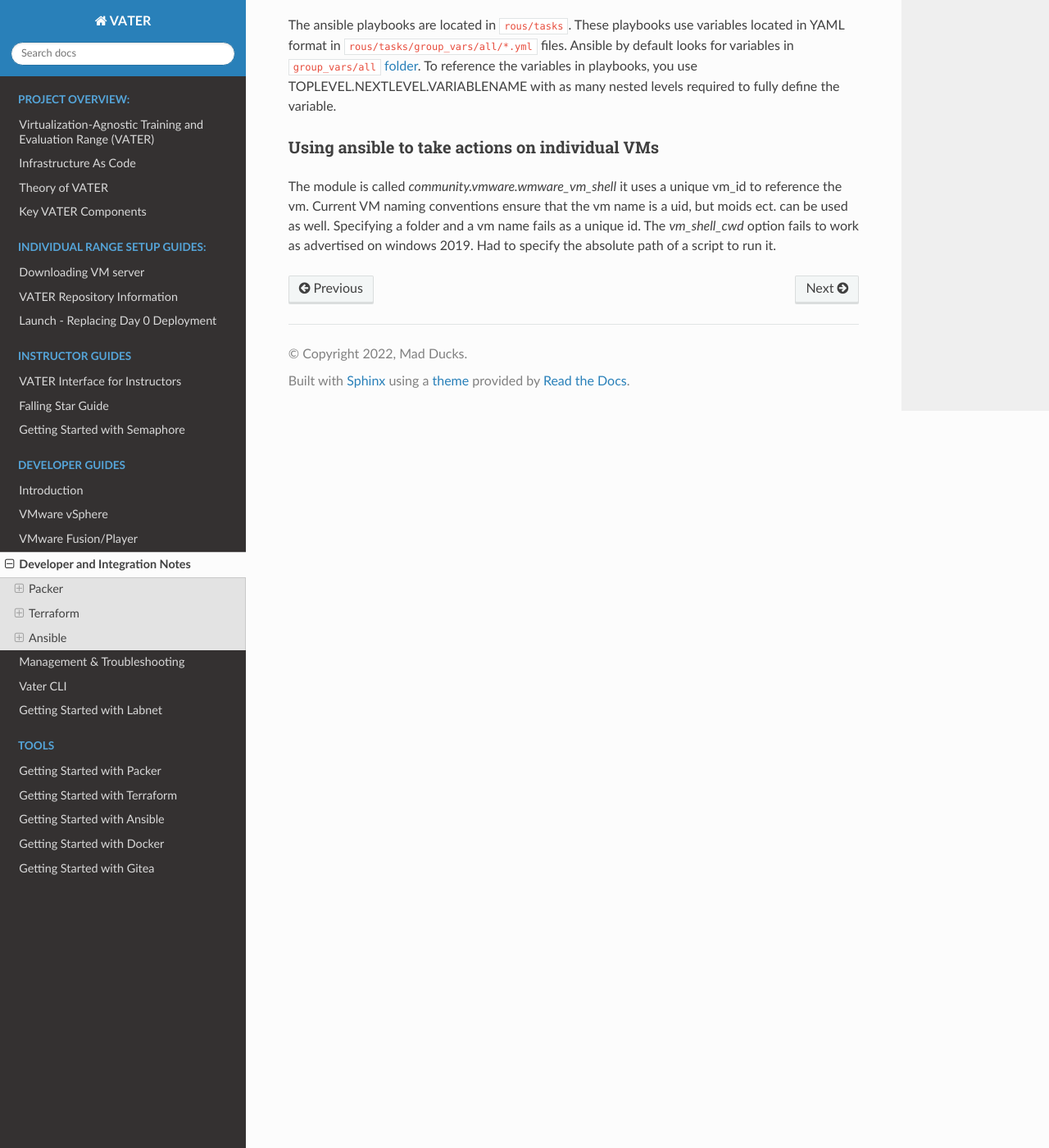
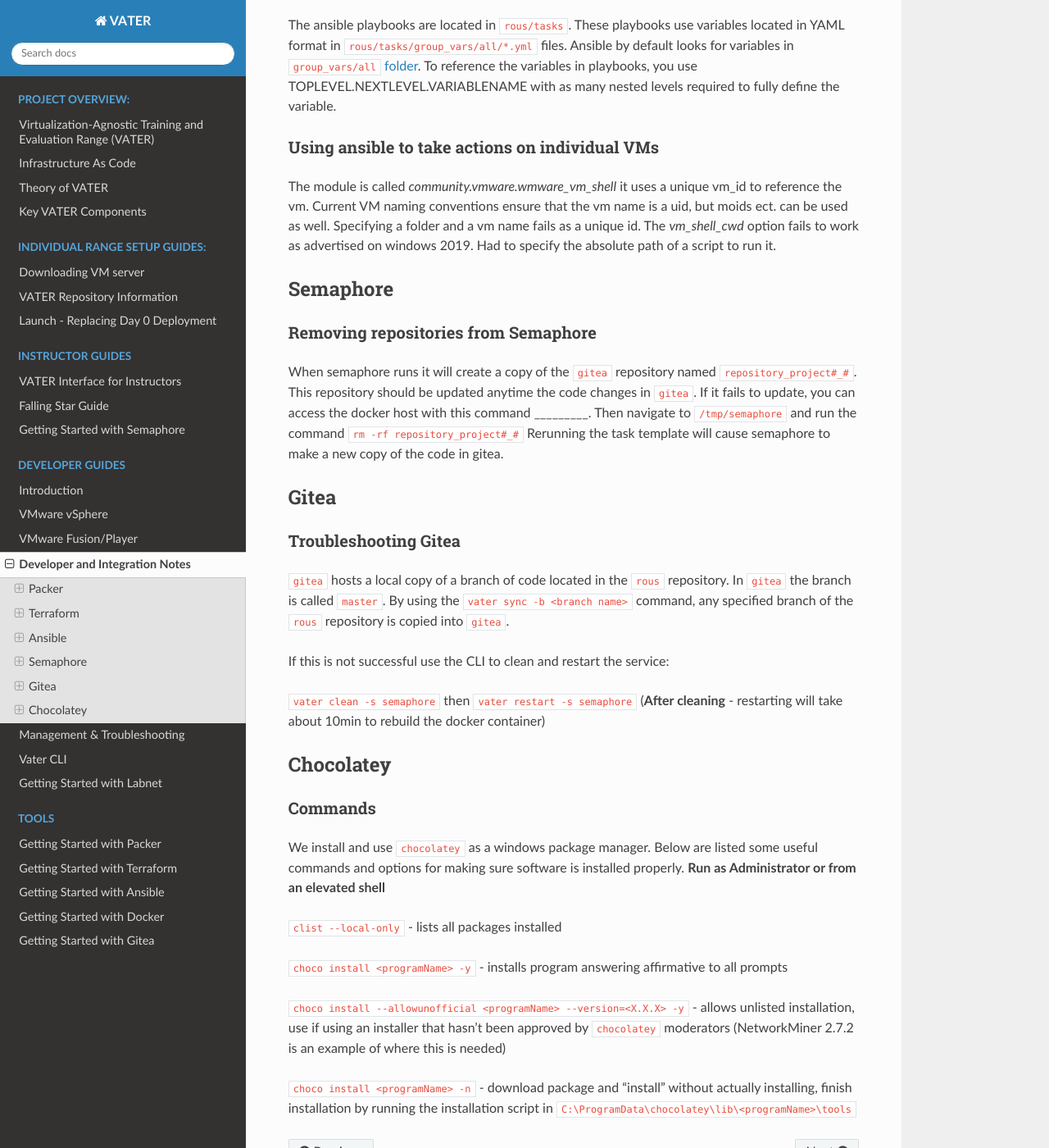
Before and after one commit to dev4vater/vater, a Sphinx documentation site: the page built from docs/source/ContentTroubleshooting.rst, in a window 1280 px wide and 1400 px high, scrolled down 2225 px. Shown: the whole window at 82% size. Built offline with Sphinx 7.4.7 and the Read the Docs theme 2.0.0, drawn with Linux system fonts in a browser that asks for light colours.

Commit message:
Update ContentTroubleshooting.rst

```diff
--- a/docs/source/ContentTroubleshooting.rst
+++ b/docs/source/ContentTroubleshooting.rst
@@ -111,3 +111,60 @@
 Using ansible to take actions on individual VMs
 ^^^^^^^^^^^^^^^^^^^^^^^^^^^^^^^^^^^^^^^^^^^^^^^^
 The module is called `community.vmware.wmware_vm_shell` it uses a unique vm_id to reference the vm.  Current VM naming conventions ensure that the vm name is a uid, but moids ect. can be used as well.  Specifying a folder and a vm name fails as a unique id.  The `vm_shell_cwd` option fails to work as advertised on windows 2019.  Had to specify the absolute path of a script to run it.
+
+
+Semaphore
+~~~~~~~~~
+
+Removing repositories from Semaphore
+^^^^^^^^^^^^^^^^^^^^^^^^^^^^^^^^^^^^
+
+When semaphore runs it will create a copy of the ``gitea`` repository
+named ``repository_project#_#``. This repository should be updated
+anytime the code changes in ``gitea``. If it fails to update, you can
+access the docker host with this command \_________. Then navigate to
+``/tmp/semaphore`` and run the command ``rm -rf repository_project#_#``
+Rerunning the task template will cause semaphore to make a new copy of
+the code in gitea.
+
+Gitea
+~~~~~
+
+Troubleshooting Gitea
+^^^^^^^^^^^^^^^^^^^^^
+
+``gitea`` hosts a local copy of a branch of code located in the ``rous``
+repository. In ``gitea`` the branch is called ``master``. By using the
+``vater sync -b <branch name>`` command, any specified branch of the
+``rous`` repository is copied into ``gitea``.
+
+If this is not successful use the CLI to clean and restart the service:
+
+``vater clean -s semaphore`` then ``vater restart -s semaphore``
+(**After cleaning** - restarting will take about 10min to rebuild the
+docker container)
+
+Chocolatey
+~~~~~~~~~~~~~~~~~
+
+Commands
+^^^^^^^
+
+We install and use ``chocolatey`` as a windows package manager. Below
+are listed some useful commands and options for making sure software is
+installed properly. **Run as Administrator or from an elevated shell**
+
+``clist --local-only`` - lists all packages installed
+
+``choco install <programName> -y`` - installs program answering
+affirmative to all prompts
+
+``choco install --allowunofficial <programName> --version=<X.X.X> -y`` -
+allows unlisted installation, use if using an installer that hasn’t been
+approved by ``chocolatey`` moderators (NetworkMiner 2.7.2 is an example
+of where this is needed)
+
+``choco install <programName> -n`` - download package and “install”
+without actually installing, finish installation by running the
+installation script in
+``C:\ProgramData\chocolatey\lib\<programName>\tools``
```
